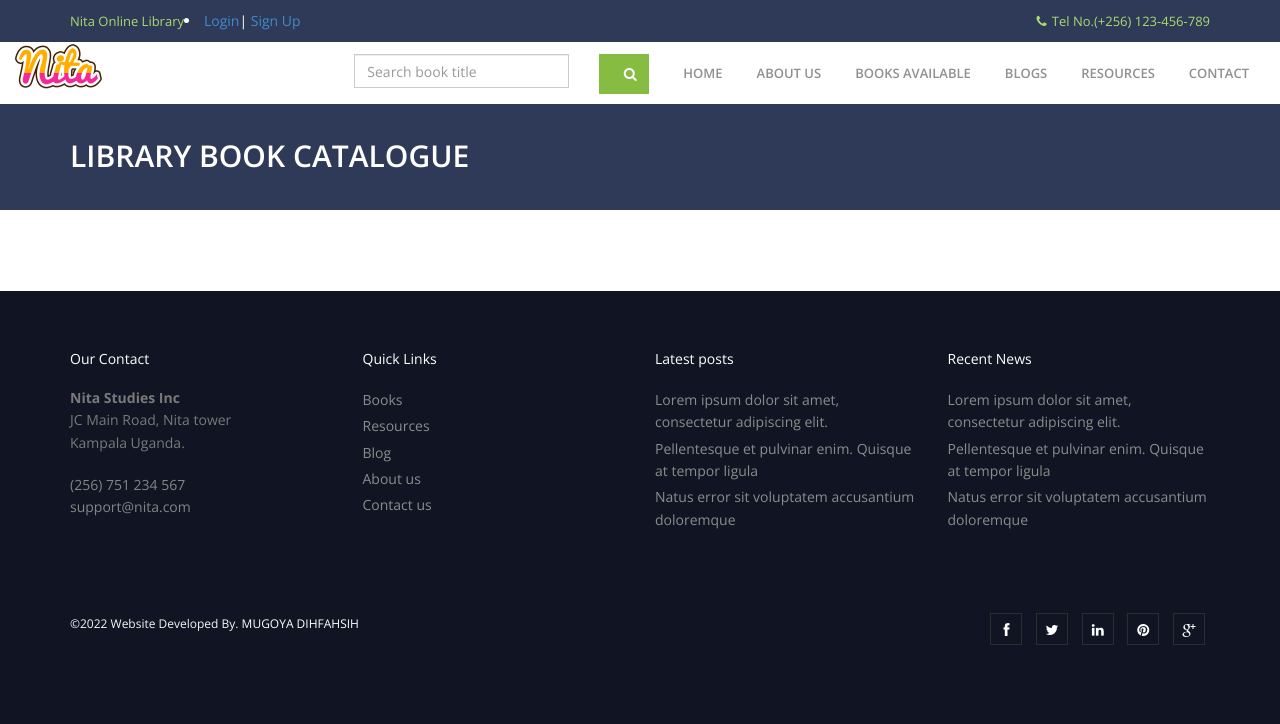
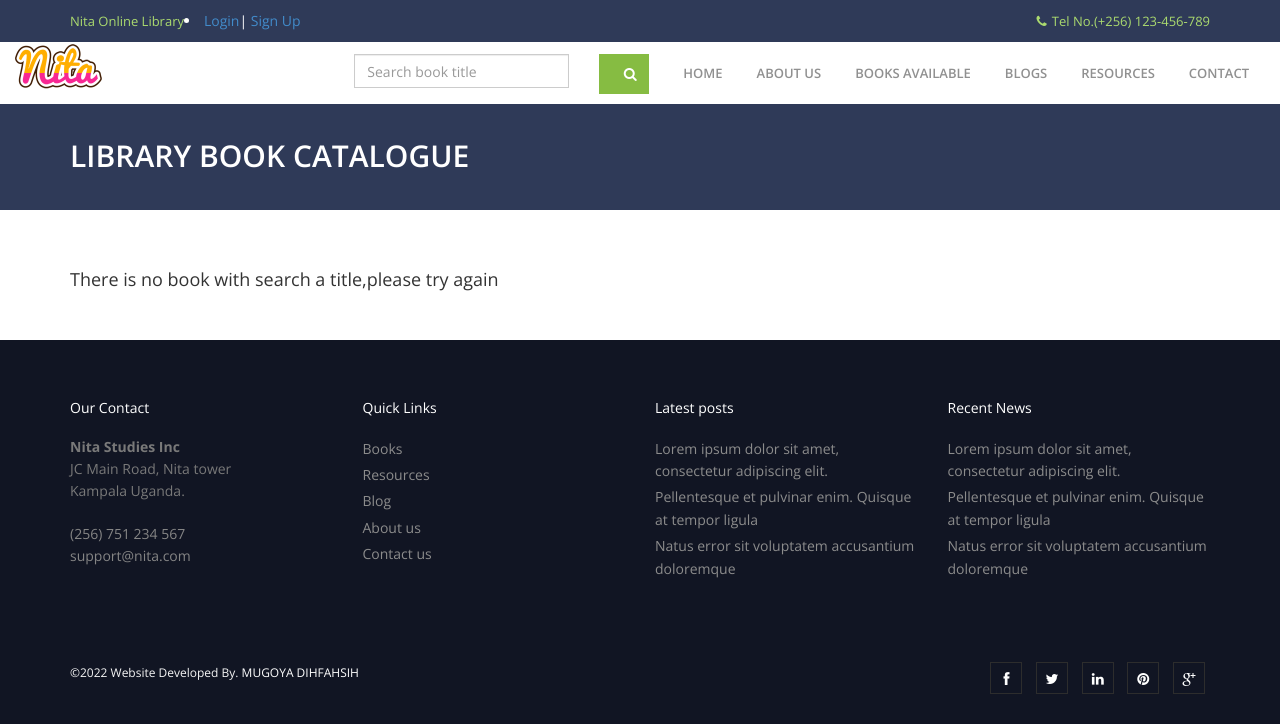
Before and after one commit to Dihfahsih1/library, a Django app: template templates/main-page/search_catalogue.html in a window 1280 px wide. Shown: the top 724 px of the page. Run offline with Django 4.2, Linux system fonts and the light colour scheme; the template is opened without the code that fills it, so the values that code supplies are empty; some libraries are stand-ins or nearby versions.

Commit message:
return something if there is no such a book

```diff
--- a/lmsApp/views.py
+++ b/lmsApp/views.py
@@ -619,6 +619,6 @@ def search(request):
             status = Books.objects.filter(title__icontains=book_name) # filter returns a list so you might consider skip except part
         except:
             pass
-        return render(request,"main-page/search-catalogue.html",{"books":status})
+        return render(request,"main-page/search_catalogue.html",{"books":status})
     else:
-        return render(request,"main-page/search-catalogue.html",{})
+        return render(request,"main-page/search_catalogue.html",{})
--- a/templates/main-page/search_catalogue.html
+++ b/templates/main-page/search_catalogue.html
@@ -38,6 +38,9 @@
 														</a>
 													</div>
 												{% endfor %}
+
+												{% else %}
+												<h4>There is no book with search a title,please try again</h4>
 											{% endif %}
 								</div>
 							</div>
```
